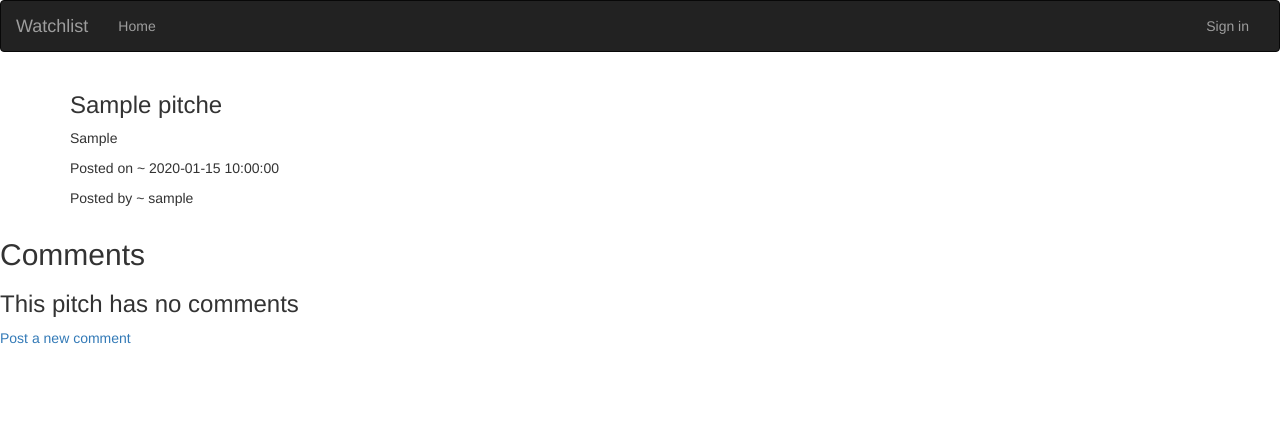
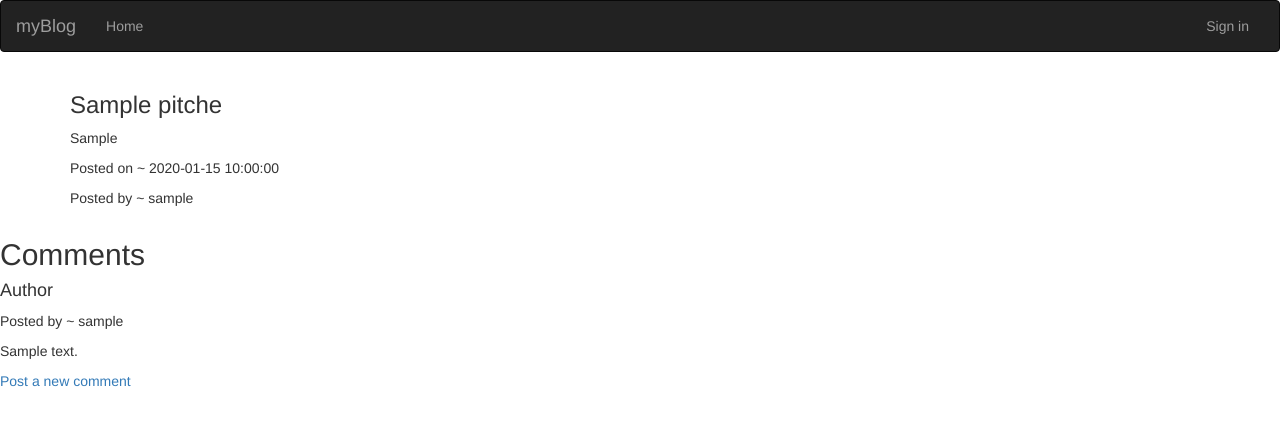
Before and after one commit to Derrick-Nyongesa/Blog, a Flask app: page /details/1 in a window 1280 px wide. Shown: the top 426 px of the page. Run offline with Flask 2, Linux system fonts and the light colour scheme; tables that the repository leaves empty hold one stand-in row (values such as "Sample post"); some libraries are stand-ins or nearby versions.

Commit message:
Added sorting

```diff
--- a/app/main/views.py
+++ b/app/main/views.py
@@ -36,8 +36,8 @@ def pitch():
 @main.route('/details/<int:id>')
 def details(id):
     pitch = Pitch.get_pitch(id)
-
-    return render_template('details.html', pitch = pitch)
+    comments = Comment.get_comments(id)
+    return render_template('details.html', pitch = pitch, comments = comments)
 
 
 
--- a/app/models.py
+++ b/app/models.py
@@ -3,6 +3,8 @@ from werkzeug.security import generate_password_hash,check_password_hash
 from flask_login import UserMixin
 from . import login_manager
 from datetime import datetime
+from sqlalchemy import desc
+
 
 @login_manager.user_loader
 def load_user(user_id):
@@ -52,7 +54,7 @@ class Comment(db.Model):
 
     @classmethod
     def get_comments(cls, id):
-        comments = Comment.query.filter_by(pitch_id=id).all()
+        comments = Comment.query.filter_by(pitch_id=id).order_by(desc('posted')).all()
         return comments
 
 
@@ -77,5 +79,5 @@ class Pitch(db.Model):
 
     @classmethod
     def get_pitches_by_category(cls,category):
-        pitches = Pitch.query.filter_by(category = category).all()
+        pitches = Pitch.query.filter_by(category = category).order_by(desc('posted')).all()
         return pitches
--- a/app/templates/details.html
+++ b/app/templates/details.html
@@ -12,7 +12,7 @@
         {{macro.displayComments(comments)}}
 {% else %}
         <h3>This pitch has no comments</h3>
-        <a  href="/details/comments/{{pitch.id}}"> Post a new comment</a>
 {% endif %}
+        <a  href="/details/comments/{{pitch[0].id}}"> Post a new comment</a>
 
 {% endblock %}
--- a/app/templates/macros.html
+++ b/app/templates/macros.html
@@ -25,7 +25,7 @@
 <h4>Author</h4>
 <p>Posted by ~ {{comment.user.username}}</p>
 
-<p>{{comment.comments}}</p>
+<p>{{comment.comment}}</p>
 
 {% endfor %}
 
--- a/app/templates/navbar.html
+++ b/app/templates/navbar.html
@@ -7,7 +7,7 @@
               <span class="icon-bar"></span>
               <span class="icon-bar"></span>
             </button>
-            <a class="navbar-brand" href="/"> Watchlist </a>
+            <a class="navbar-brand" href="/"> myBlog </a>
         </div>
         <div class="navbar-collapse collapse">
             <ul class="nav navbar-nav">
--- a/manage.py
+++ b/manage.py
@@ -4,7 +4,7 @@ from app.models import User,Comment,Pitch
 from flask_migrate import Migrate,MigrateCommand
 
 # Creating app instance
-app = create_app('test')
+app = create_app('development')
 
 manager = Manager(app)
 manager.add_command('server',Server)
```
Also changed, not shown: config.py (+4 -3 lines).
